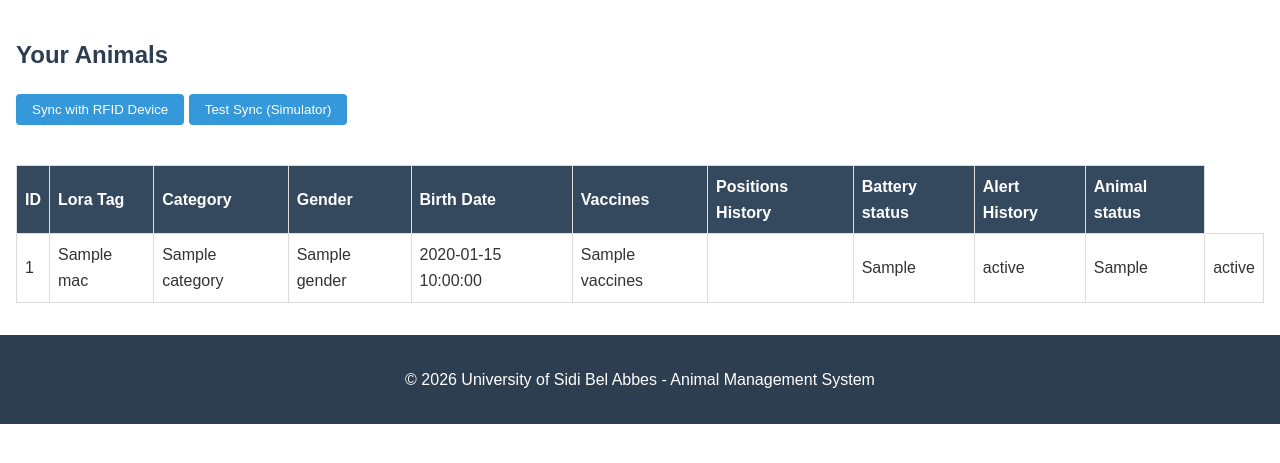
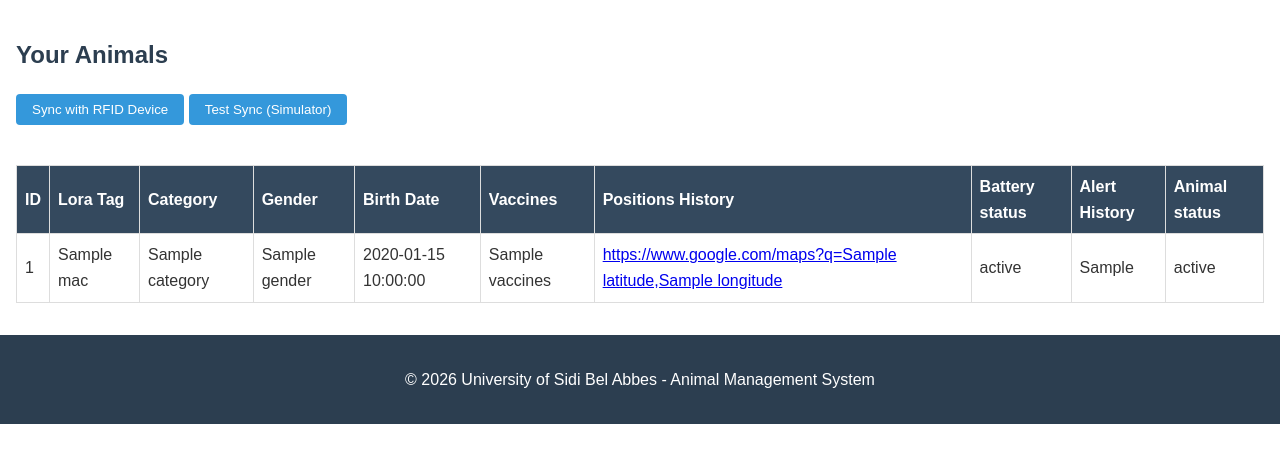
Before and after one commit to animalmanagementbouclelora2526/animal_management, a Flask app: template templates/eleveur/dashboard.html in a window 1280 px wide. Shown: the part 190-653 px from the top of the page. Run offline with Flask 3, Linux system fonts and the light colour scheme; the template is opened without the code that fills it: most values are stand-ins (such as "Sample title", 1, 10 or a date in 2020); parts of the project's set-up code (start-up, migrations or seed data) failed here and were passed over.

Commit message:
Update dashboard.html

```diff
--- a/templates/eleveur/dashboard.html
+++ b/templates/eleveur/dashboard.html
@@ -34,7 +34,12 @@
                         <td>{{ animal.Gender }}</td>
                         <td>{{ animal.Birth_date }}</td>
                         <td>{{ animal.Vaccines }}</td>
-                        <td> <td>{{ animal.Position_Hist }}</td></td>
+                        <td>
+                            <a href="https://www.google.com/maps?q={{ animal.Latitude }},{{ animal.Longitude }}"
+                                target="_blank">
+                                https://www.google.com/maps?q={{ animal.Latitude }},{{ animal.Longitude }}
+                            </a>
+                        </td>
                         <td>{{ animal['Battery_status'] }}</td>
                         <td>{{ animal['Aler_Hist'] }}</td>
                         <td>{{ animal['Animal_status'] }}</td>
```
